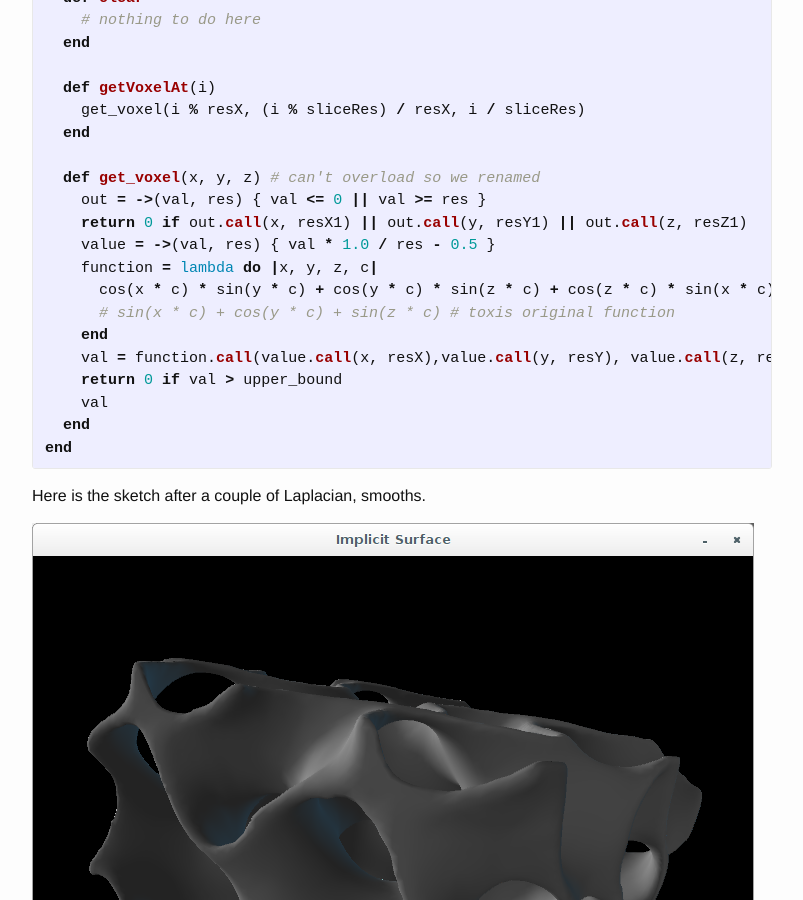
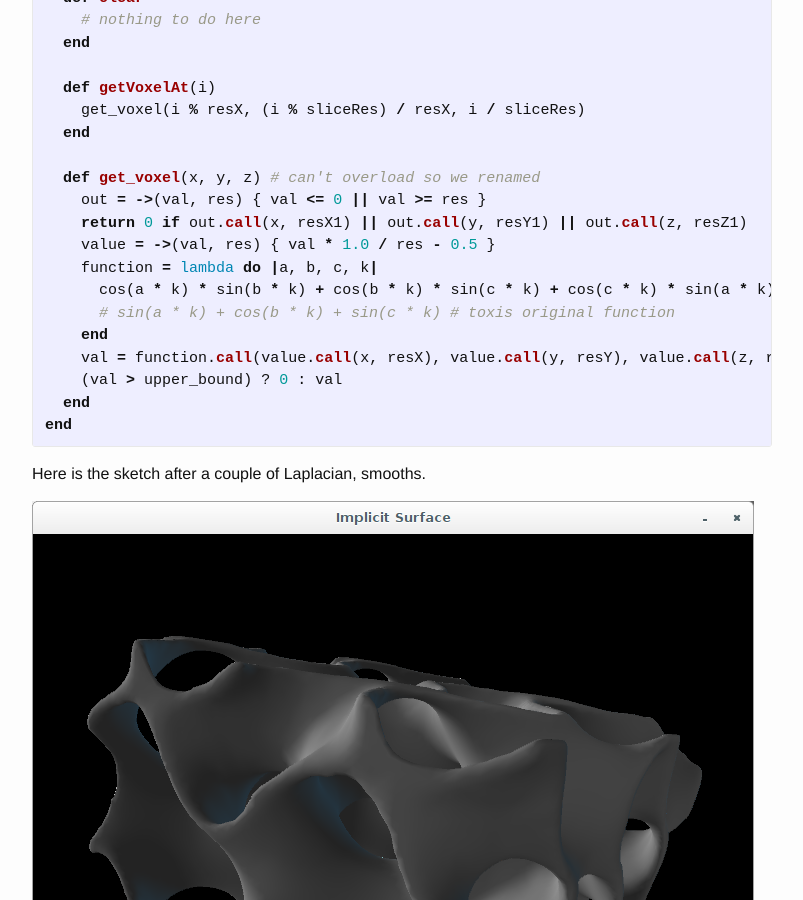
Before and after one commit to monkstone/monkstone.github.com, a Jekyll site: the page built from _posts/2015-11-11-toxiclibs.md, in a window 1280 px wide and 900 px high, scrolled down 3432 px. Shown: the whole window, without its empty margins (238-1041 px from the left). Built offline with Jekyll 4.4.1, drawn with Linux system fonts in a browser that asks for light colours.

Commit message:
avoid namespace issue

```diff
--- a/_posts/2015-11-11-toxiclibs.md
+++ b/_posts/2015-11-11-toxiclibs.md
@@ -150,13 +150,12 @@ class EvaluatingVolume < Volume::VolumetricSpace
     out = ->(val, res) { val <= 0 || val >= res }
     return 0 if out.call(x, resX1) || out.call(y, resY1) || out.call(z, resZ1)
     value = ->(val, res) { val * 1.0 / res - 0.5 }
-    function = lambda do |x, y, z, c|
-      cos(x * c) * sin(y * c) + cos(y * c) * sin(z * c) + cos(z * c) * sin(x * c)
-      # sin(x * c) + cos(y * c) + sin(z * c) # toxis original function
+    function = lambda do |a, b, c, k|
+      cos(a * k) * sin(b * k) + cos(b * k) * sin(c * k) + cos(c * k) * sin(a * k)
+      # sin(a * k) + cos(b * k) + sin(c * k) # toxis original function
     end
-    val = function.call(value.call(x, resX),value.call(y, resY), value.call(z, resZ), FREQ)
-    return 0 if val > upper_bound
-    val
+    val = function.call(value.call(x, resX), value.call(y, resY), value.call(z, resZ), FREQ)
+    (val > upper_bound) ? 0 : val
   end
 end
 {% endhighlight %}
```
